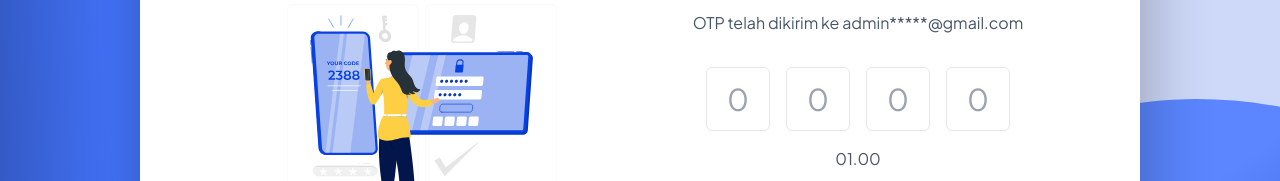
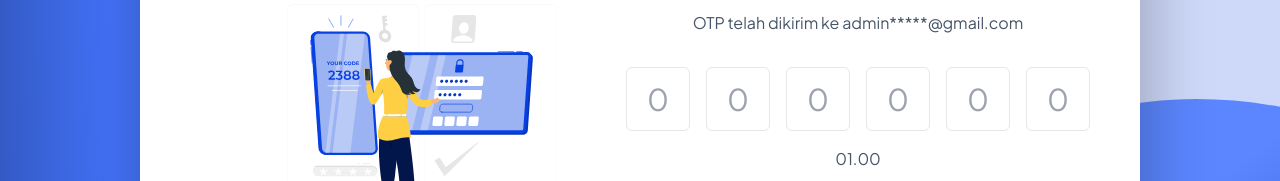
Before and after one commit to serpihan-tech/fe-mulang, a Next.js app: page /reset-password in a window 1280 px wide. Shown: the part 262-443 px from the top of the page. Built offline with nearby package versions, Linux system fonts and the light colour scheme.

Commit message:
otp inputan diperpanjang

```diff
--- a/app/component/ResetPassword.jsx
+++ b/app/component/ResetPassword.jsx
@@ -36,7 +36,7 @@ export default function ResetPassword() {
           <p className="md:text-sm lg:text-base text-center mb-[32px] font-normal text-slate-600">OTP telah dikirim ke admin*****@gmail.com</p>
           <div className="justify-center w-full">
             <div className="flex justify-center space-x-1 md:space-x-2 lg:space-x-4">
-              {Array.from({ length: 4 }).map((_, index) => (
+              {Array.from({ length: 6 }).map((_, index) => (
                 <input
                   key={index}
                   ref={(el) => (inputsRef.current[index] = el)}
--- a/app/dashboard/admin/page.jsx
+++ b/app/dashboard/admin/page.jsx
@@ -4,7 +4,7 @@ export default function adminPage() {
   return (
     <div className="relative bg-white min-h-screen overflow-hidden flex items-center justify-center">
       <img
-        src="svg/ellipse_top.svg"
+        src="../svg/ellipse_top.svg"
         alt="Background"
         className="absolute -top-16 -left-10 h-3/4 w-1/2"
       />
@@ -12,7 +12,7 @@ export default function adminPage() {
       <LoginForm/>
 
       <img
-        src="svg/ellipse_bottom.svg"
+        src="../svg/ellipse_bottom.svg"
         alt="Background"
         className="absolute -bottom-80 -right-24 h-3/4 w-1/2"
       />
```
